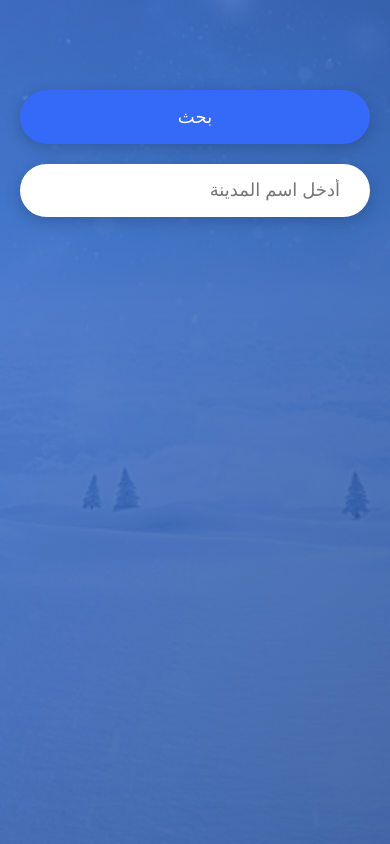
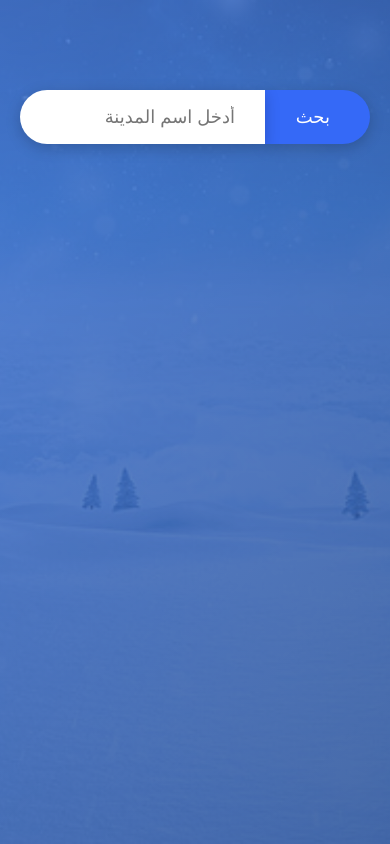
Before and after one commit to ZiadOmarelDar/Weather-App, a plain HTML site: page index.html in a window 390 px wide. Drawn offline with nearby package versions, Linux system fonts and the light colour scheme.

Commit message:
Add files via upload

```diff
--- a/styles.css
+++ b/styles.css
@@ -182,9 +182,9 @@ button:hover {
   #temperature { font-size: 90px; }
   #location-name { font-size: 36px; }
   #weather-icon { width: 150px; height: 150px; }
-  .details { flex-direction: column; gap: 20px; }
+  .details { flex-direction: column; gap: 20px;  width: 270px; margin-right: 50px; }
   .details p { margin: 10px 0; }
   .forecast-item { width: 120px; padding: 20px; }
-  .search-form { flex-direction: column; }
-  #location-input, button { border-radius: 50px; width: 100%; margin: 10px 0; }
+  .search-form { flex-direction: row; }
+  #location-input, button { border-radius: 50px 0 0 50px , 0 50px 50px 0; width: 30%; margin: 10px 0; }
 }
```
Also changed, not shown: index.html (+1 -1 lines).
